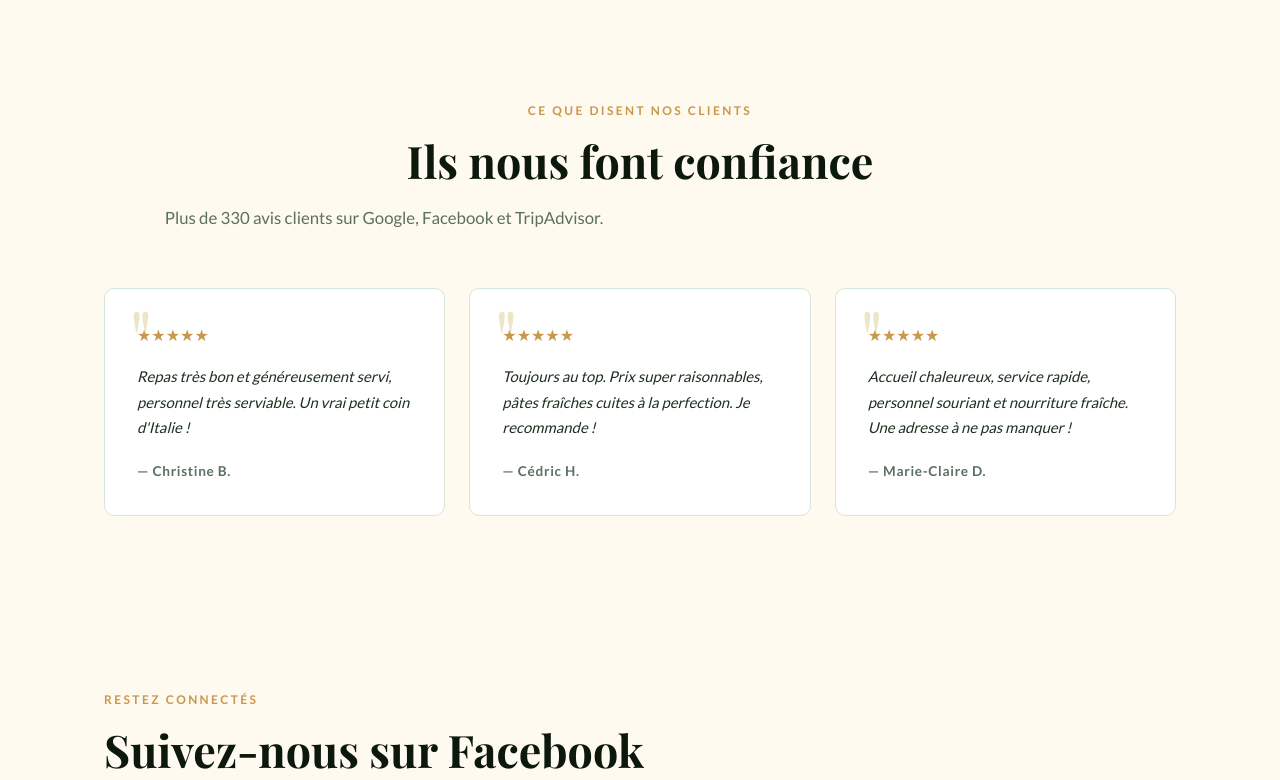
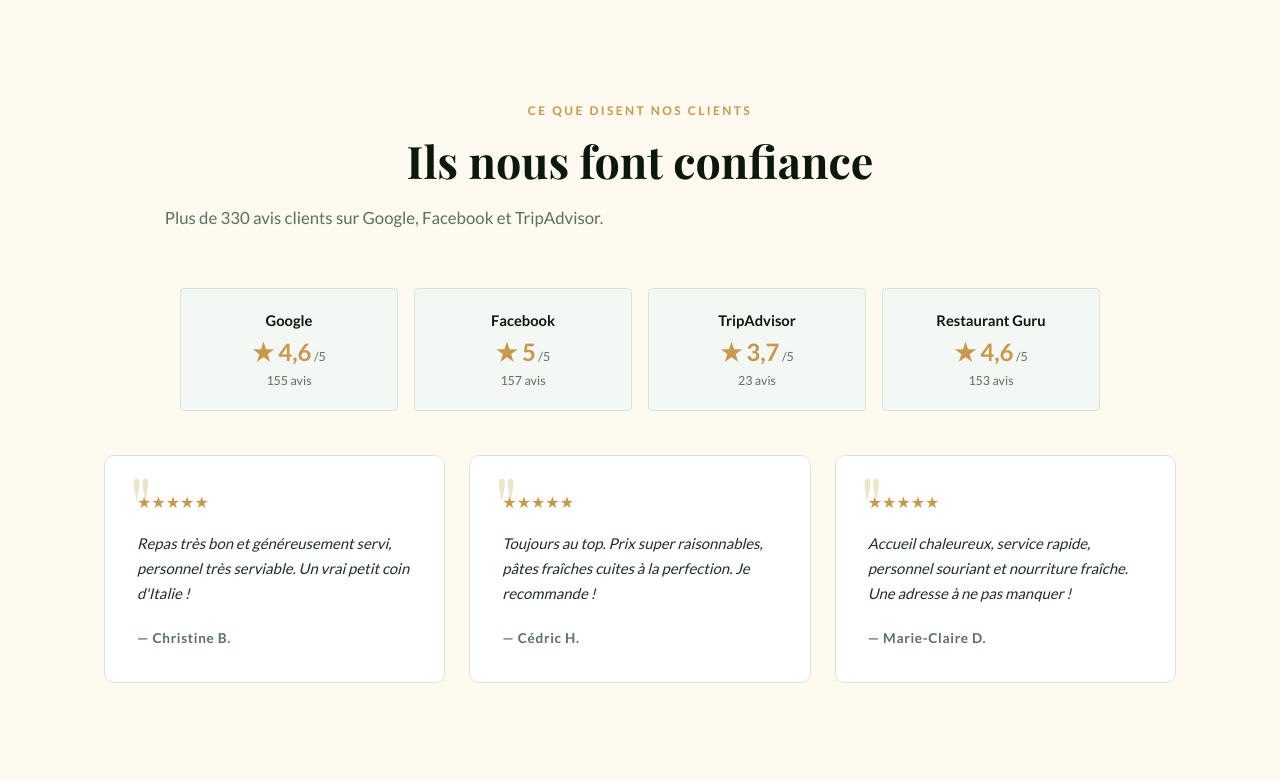
Before and after one commit to ahmeddavidfp-spec/cantina-fragapane, a Flask app: page / in a window 1280 px wide. Shown: the part 2863-3643 px from the top of the page. Run offline with Flask 3, Linux system fonts and the light colour scheme; data that the repository does not hold is empty; parts of the project's set-up code (start-up, migrations or seed data) failed here and were passed over; some libraries are stand-ins or nearby versions; some web fonts are replaced.

Commit message:
Avis : bande 'notes par plateforme' (Google 4.6/155, Facebook 5/157, TripAdvisor 3.7/23, Guru 4.6/153)
Co-Authored-By: Claude Opus 4.8 <noreply@anthropic.com>

```diff
--- a/templates/index.html
+++ b/templates/index.html
@@ -314,6 +314,31 @@
       <h2 class="section-title">Ils nous font confiance</h2>
       <p class="section-sub">Plus de 330 avis clients sur Google, Facebook et TripAdvisor.</p>
     </div>
+
+    {# ── Notes par plateforme ── #}
+    <div style="display:flex; flex-wrap:wrap; gap:1rem; justify-content:center; max-width:920px; margin:0 auto 2.75rem;">
+      <div style="flex:1 1 170px; background:var(--light); border:1px solid var(--border); border-radius:var(--radius); padding:1.15rem 1rem; text-align:center;">
+        <div style="font-weight:700; color:var(--dark); font-size:.92rem; margin-bottom:.45rem;">Google</div>
+        <div style="font-size:1.5rem; font-weight:700; color:var(--gold); line-height:1;">★ 4,6<span style="font-size:.78rem; color:var(--text-lt); font-weight:400;"> /5</span></div>
+        <div style="font-size:.78rem; color:var(--text-lt); margin-top:.4rem;">155 avis</div>
+      </div>
+      <div style="flex:1 1 170px; background:var(--light); border:1px solid var(--border); border-radius:var(--radius); padding:1.15rem 1rem; text-align:center;">
+        <div style="font-weight:700; color:var(--dark); font-size:.92rem; margin-bottom:.45rem;">Facebook</div>
+        <div style="font-size:1.5rem; font-weight:700; color:var(--gold); line-height:1;">★ 5<span style="font-size:.78rem; color:var(--text-lt); font-weight:400;"> /5</span></div>
+        <div style="font-size:.78rem; color:var(--text-lt); margin-top:.4rem;">157 avis</div>
+      </div>
+      <div style="flex:1 1 170px; background:var(--light); border:1px solid var(--border); border-radius:var(--radius); padding:1.15rem 1rem; text-align:center;">
+        <div style="font-weight:700; color:var(--dark); font-size:.92rem; margin-bottom:.45rem;">TripAdvisor</div>
+        <div style="font-size:1.5rem; font-weight:700; color:var(--gold); line-height:1;">★ 3,7<span style="font-size:.78rem; color:var(--text-lt); font-weight:400;"> /5</span></div>
+        <div style="font-size:.78rem; color:var(--text-lt); margin-top:.4rem;">23 avis</div>
+      </div>
+      <div style="flex:1 1 170px; background:var(--light); border:1px solid var(--border); border-radius:var(--radius); padding:1.15rem 1rem; text-align:center;">
+        <div style="font-weight:700; color:var(--dark); font-size:.92rem; margin-bottom:.45rem;">Restaurant Guru</div>
+        <div style="font-size:1.5rem; font-weight:700; color:var(--gold); line-height:1;">★ 4,6<span style="font-size:.78rem; color:var(--text-lt); font-weight:400;"> /5</span></div>
+        <div style="font-size:.78rem; color:var(--text-lt); margin-top:.4rem;">153 avis</div>
+      </div>
+    </div>
+
     <div class="reviews-grid">
       {% for r in reviews %}
       <div class="review-card fade-up fade-up-d{{ loop.index }}">
```
